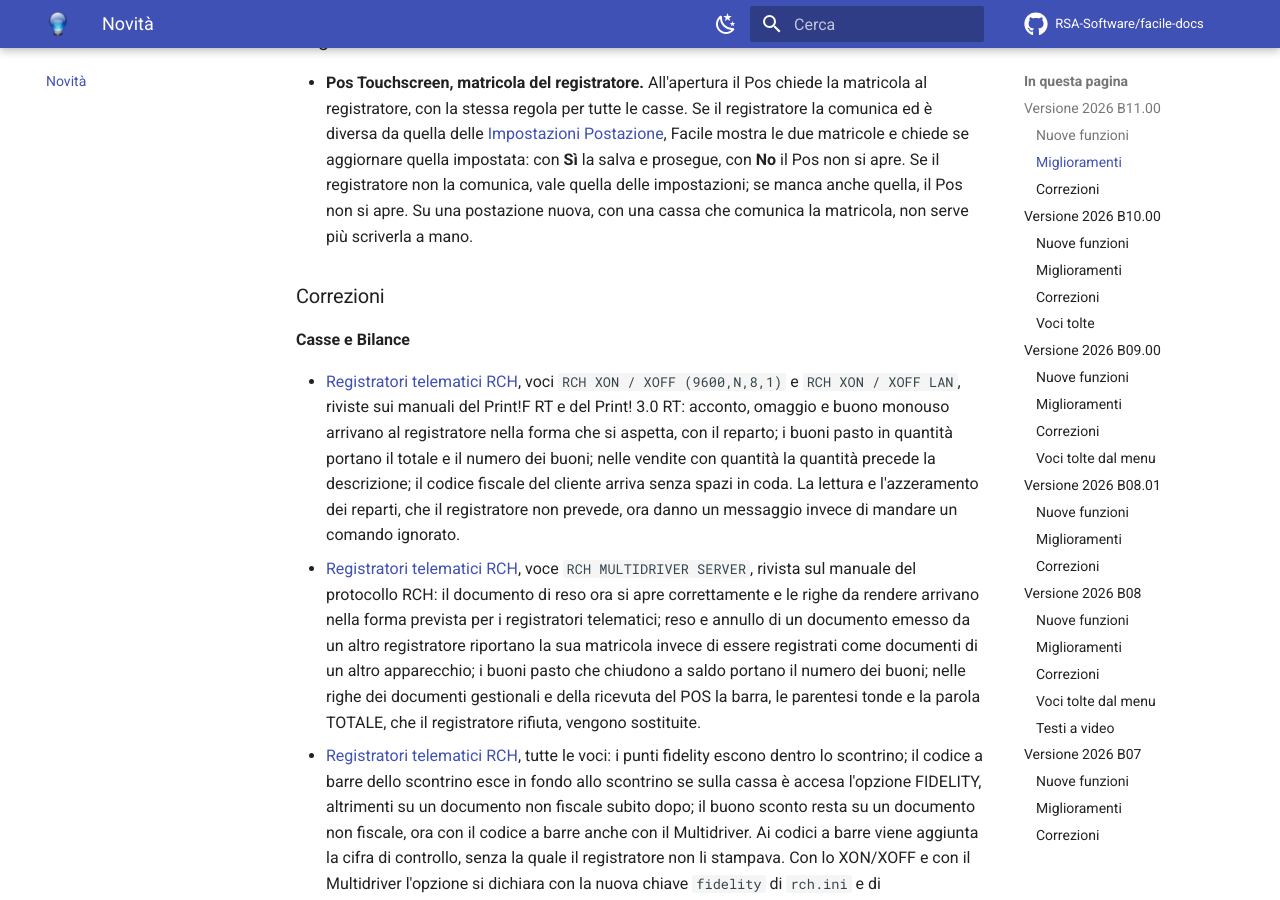
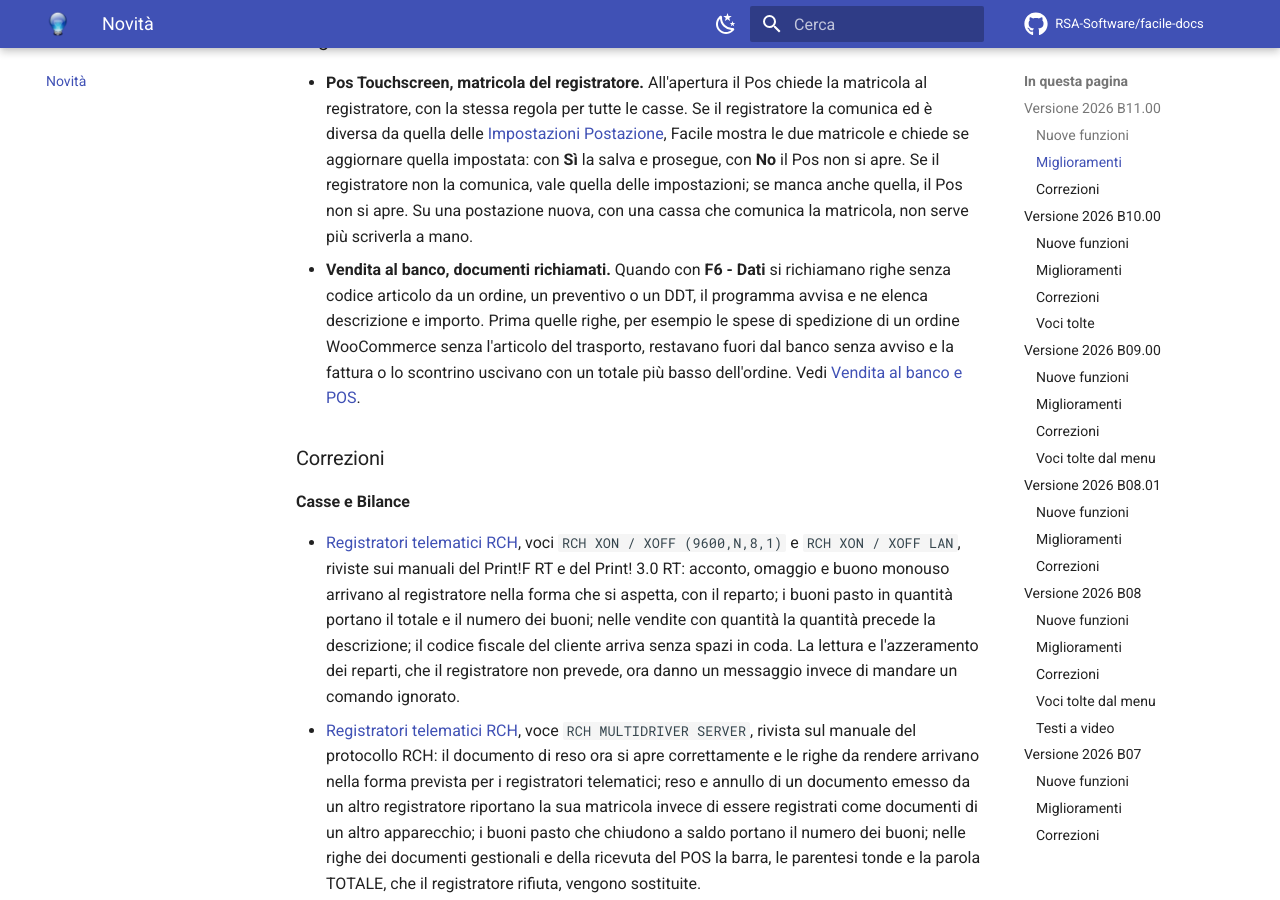
Before and after one commit to RSA-Software/facile-docs, an MkDocs documentation site: the page built from docs/novita/index.md, in a window 1280 px wide and 900 px high, scrolled down 1175 px. Built offline with MkDocs 1.6.1 and Material for MkDocs 9.7.7, drawn with Linux system fonts in a browser that asks for light colours; comment, search, counter and statistics services are not loaded.

Commit message:
Vendita al banco: avviso sulle righe senza articolo nel richiamo con F6 - Dati
- Vendita al banco e POS: il riquadro dice che il programma avvisa; messaggio
  nuovo nella tabella "Quando si sceglie il cliente", con causa e rimedio.
- Novita' B11.00, Miglioramenti: voce "Vendita al banco, documenti richiamati".
- Appendice rigenerata: 1209 messaggi.

Codice: Facile 186ceae0.

Co-Authored-By: Claude Opus 5.5 <noreply@anthropic.com>

```diff
--- a/docs/moduli/vendite/vendita-al-banco.md
+++ b/docs/moduli/vendite/vendita-al-banco.md
@@ -443,12 +443,13 @@ esempio dopo aver battuto un codice che non è in archivio.
 
     Con **F6 - Dati** sul banco arrivano solo le righe che hanno un codice
     articolo. Le righe descrittive, cioè con la sola descrizione, restano sul
-    documento d'origine anche se hanno un prezzo, e il programma non lo
-    segnala. Capita con gli ordini arrivati dal negozio on line: le spese di
+    documento d'origine anche se hanno un prezzo: se fra le righe scelte ce
+    n'è qualcuna, il programma lo dice ed elenca descrizione e importo di
+    ciascuna. Capita con gli ordini arrivati dal negozio on line: le spese di
     spedizione, gli sconti o un prodotto che in Facile non esiste entrano come
-    righe descrittive quando manca l'articolo su cui registrarli. Prima di
-    emettere il documento, confronta il totale del banco con quello
-    dell'ordine; per gli ordini WooCommerce, vedi come
+    righe descrittive quando manca l'articolo su cui registrarli. Se quelle
+    righe vanno nel documento, aggiungile sul banco con un articolo prima di
+    emetterlo; per gli ordini WooCommerce, vedi come
     [impostare l'articolo delle spese di trasporto](../ecommerce/woocommerce.md#gli-ordini).
 
 ### Incassare con la cassa automatica PagAmico
@@ -595,6 +596,7 @@ tolgono con il tasto **C** del tastierino, poi si riprende a lavorare.
 | *Registro Fatture PA non impostato su Ditta!* / *La Causale Contabile Fatture PA non è impostata o non è valida!* / *La Sezione sulla Causale Contabile Fatture PA non è impostata o non è valida!* | Hai risposto **Sì**, ma nella ditta manca uno dei dati per le fatture PA. Gli stessi tre avvisi esistono per le *Note Credito PA*. | Completa la ditta; intanto il documento resta sul registro e la causale normali. |
 | *Attenzione !<br><br>Sul foglio erano stati richiamati documenti di un altro cliente.<br><br>I riferimenti a quei documenti sono stati tolti: le righe restano sul foglio e vanno controllate prima di emettere il documento.* | Sul foglio hai preso le righe di un ordine, di un preventivo o di un DDT con **F6 - Dati**, e poi hai cambiato il cliente. Il documento che emetterai non riporterà più il numero, il pagamento, il destinatario e l'agente del documento richiamato, che erano dell'altro cliente. | Controlla le righe: sono ancora quelle del documento richiamato. Se non sono per questo cliente, abbandona la vendita e rifalla. Il messaggio può comparire anche alla pressione di **F4 - Documenti**: in quel caso il documento non viene emesso, e dopo il controllo basta premere di nuovo **F4**. |
 | *Attenzione!<br>L'ordine selezionato e' marcato come non frazionabile.* | L'ordine va consegnato tutto insieme. | Non si può evaderne una parte. |
+| *Attenzione !<br><br>Una riga del documento richiamato non ha il codice articolo e non e' stata presa:<br>…<br><br>Se deve andare nel documento, va aggiunta a mano con un articolo prima di emetterlo.* / *Attenzione !<br><br>… righe del documento richiamato non hanno il codice articolo e non sono state prese:<br>…<br><br>Se devono andare nel documento, vanno aggiunte a mano con un articolo prima di emetterlo.* | Con **F6 - Dati** hai scelto, insieme alle altre, righe che hanno solo la descrizione: sul banco arrivano solo le righe con un articolo. Il messaggio elenca descrizione e importo delle righe rimaste fuori, fino a dieci. Negli ordini arrivati dal negozio on line sono di solito le spese di spedizione, gli sconti o i prodotti che in Facile non esistono. | Se quelle righe vanno nel documento, aggiungile sul banco con un articolo prima di emetterlo, così il totale torna con quello del documento richiamato. Per gli ordini WooCommerce, imposta una volta per tutte [l'articolo delle spese di trasporto](../ecommerce/woocommerce.md#gli-ordini). |
 
 **Quando lo scontrino deve portare i dati del cliente** — fattura
 elettronica, lotteria, cliente estero — il programma li controlla tutti
--- a/docs/novita/index.md
+++ b/docs/novita/index.md
@@ -60,6 +60,13 @@ costruttore e va collaudato sul registratore prima dell'uso.
   non la comunica, vale quella delle impostazioni; se manca anche quella, il Pos
   non si apre. Su una postazione nuova, con una cassa che comunica la matricola,
   non serve più scriverla a mano.
+- **Vendita al banco, documenti richiamati.** Quando con **F6 - Dati** si
+  richiamano righe senza codice articolo da un ordine, un preventivo o un DDT,
+  il programma avvisa e ne elenca descrizione e importo. Prima quelle righe,
+  per esempio le spese di spedizione di un ordine WooCommerce senza l'articolo
+  del trasporto, restavano fuori dal banco senza avviso e la fattura o lo
+  scontrino uscivano con un totale più basso dell'ordine. Vedi
+  [Vendita al banco e POS](../moduli/vendite/vendita-al-banco.md#fatturare-quello-che-e-sul-banco).
 
 ### Correzioni
 
```
Also changed, not shown: docs/appendici/messaggi-errore.md (+2 -1 lines).
